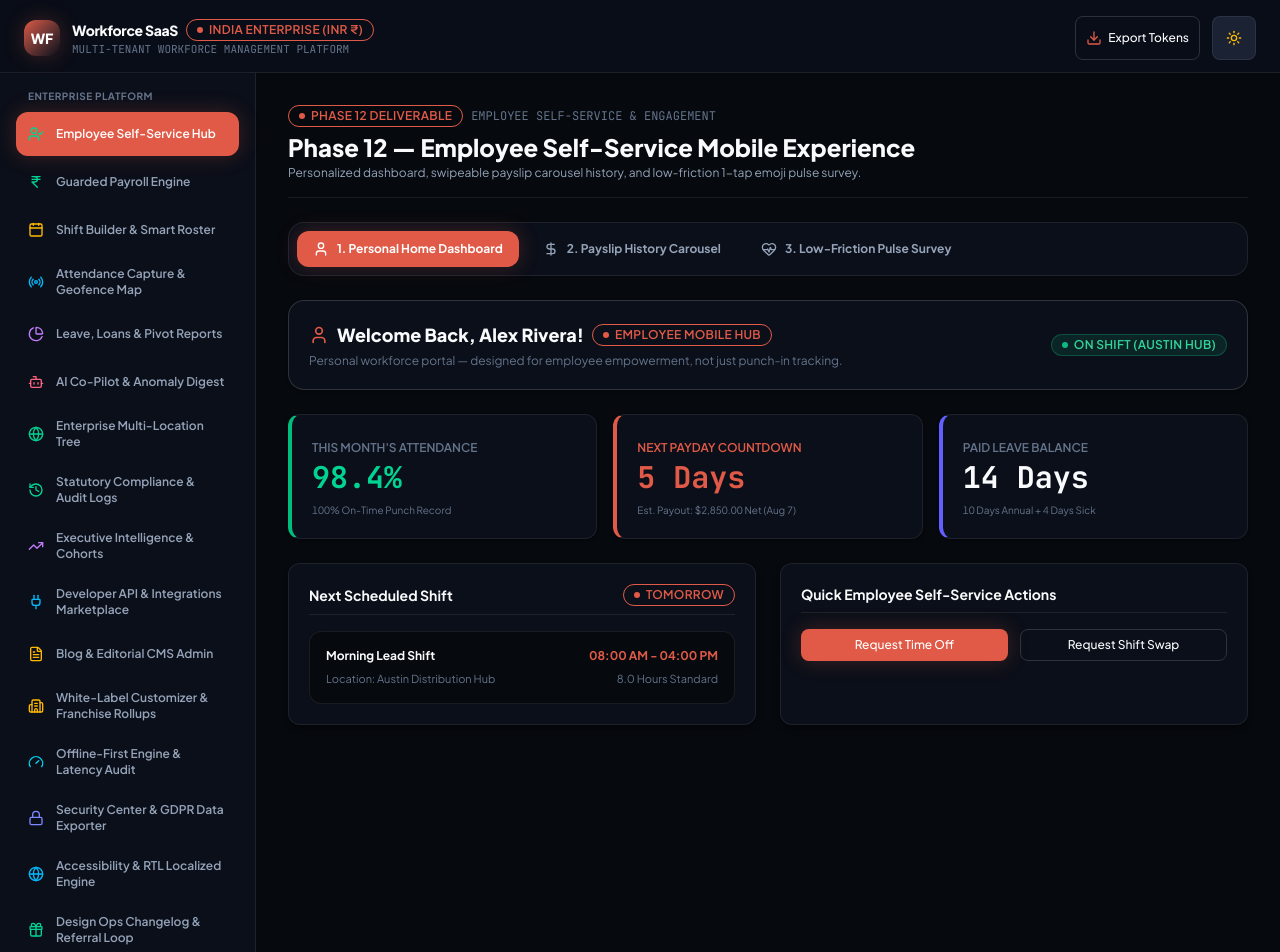
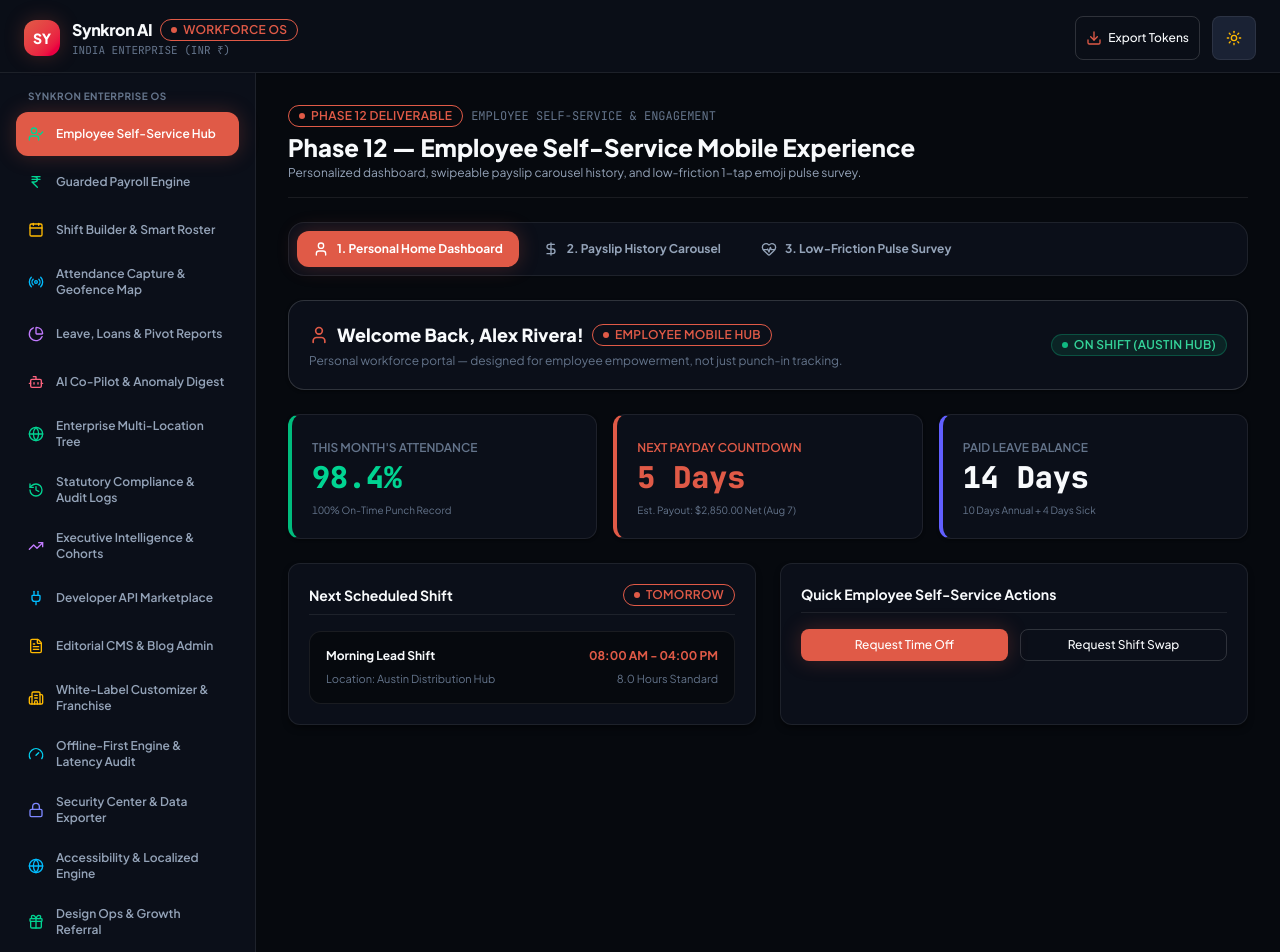
Before and after one commit to Mustkeem324/workforce-saas, a React (Vite) app: page / in a window 1280 px wide. Shown: the top 952 px of the page. Built offline with nearby package versions, Linux system fonts and the light colour scheme.

Commit message:
feat: rebrand application to Synkron AI (Next-Gen Workforce OS) and resolve mobile top & bottom navbar overlay

```diff
--- a/index.html
+++ b/index.html
@@ -2,15 +2,16 @@
 <html lang="en" class="dark">
   <head>
     <meta charset="UTF-8" />
-    <link rel="icon" type="image/svg+xml" href="/vite.svg" />
-    <meta name="viewport" content="width=device-width, initial-scale=1.0" />
-    <title>Workforce SaaS — Design System & Living Storybook (Phase 0)</title>
-    <!-- Google Fonts: Plus Jakarta Sans for UI, JetBrains Mono for Tabular Numerics -->
+    <link rel="icon" type="image/svg+xml" href="/favicon.svg" />
+    <meta name="viewport" content="width=device-width, initial-scale=1.0, maximum-scale=1.0, user-scalable=no, viewport-fit=cover" />
+    <title>Synkron AI — Next-Gen Workforce OS (India Enterprise)</title>
+    <meta name="description" content="AI-native workforce management, attendance capture, payroll engine, shift builder, and enterprise intelligence platform for multi-location enterprises in India." />
+    <!-- Google Fonts for Modern Typography -->
     <link rel="preconnect" href="https://fonts.googleapis.com">
     <link rel="preconnect" href="https://fonts.gstatic.com" crossorigin>
-    <link href="https://fonts.googleapis.com/css2?family=JetBrains+Mono:ital,wght@0,400;0,500;0,600;0,700;1,400&family=Plus+Jakarta+Sans:ital,wght@0,300;0,400;0,500;0,600;0,700;0,800;1,400;1,600&display=swap" rel="stylesheet">
+    <link href="https://fonts.googleapis.com/css2?family=JetBrains+Mono:wght@400;500;600;700;800&family=Plus+Jakarta+Sans:wght@400;500;600;700;800;900&display=swap" rel="stylesheet">
   </head>
-  <body class="bg-[var(--bg-canvas)] text-[var(--text-primary)] font-sans antialiased selection:bg-[var(--color-accent-warm)] selection:text-white min-h-screen">
+  <body>
     <div id="root"></div>
     <script type="module" src="/src/main.tsx"></script>
   </body>
--- a/src/App.tsx
+++ b/src/App.tsx
@@ -106,13 +106,13 @@ export const App: React.FC = () => {
     { id: 'phase8', label: 'Enterprise Multi-Location Tree', icon: <Globe className="w-4 h-4 text-emerald-400" /> },
     { id: 'phase10', label: 'Statutory Compliance & Audit Logs', icon: <History className="w-4 h-4 text-emerald-400" /> },
     { id: 'phase11', label: 'Executive Intelligence & Cohorts', icon: <TrendingUp className="w-4 h-4 text-purple-400" /> },
-    { id: 'phase9', label: 'Developer API & Integrations Marketplace', icon: <Plug className="w-4 h-4 text-sky-400" /> },
-    { id: 'blog', label: 'Blog & Editorial CMS Admin', icon: <FileText className="w-4 h-4 text-amber-400" /> },
-    { id: 'phase14', label: 'White-Label Customizer & Franchise Rollups', icon: <Building2 className="w-4 h-4 text-amber-400" /> },
+    { id: 'phase9', label: 'Developer API Marketplace', icon: <Plug className="w-4 h-4 text-sky-400" /> },
+    { id: 'blog', label: 'Editorial CMS & Blog Admin', icon: <FileText className="w-4 h-4 text-amber-400" /> },
+    { id: 'phase14', label: 'White-Label Customizer & Franchise', icon: <Building2 className="w-4 h-4 text-amber-400" /> },
     { id: 'phase13', label: 'Offline-First Engine & Latency Audit', icon: <Gauge className="w-4 h-4 text-cyan-400" /> },
-    { id: 'phase16', label: 'Security Center & GDPR Data Exporter', icon: <Lock className="w-4 h-4 text-indigo-400" /> },
-    { id: 'phase15', label: 'Accessibility & RTL Localized Engine', icon: <Globe className="w-4 h-4 text-sky-400" /> },
-    { id: 'phase17', label: 'Design Ops Changelog & Referral Loop', icon: <Gift className="w-4 h-4 text-emerald-400" /> },
+    { id: 'phase16', label: 'Security Center & Data Exporter', icon: <Lock className="w-4 h-4 text-indigo-400" /> },
+    { id: 'phase15', label: 'Accessibility & Localized Engine', icon: <Globe className="w-4 h-4 text-sky-400" /> },
+    { id: 'phase17', label: 'Design Ops & Growth Referral', icon: <Gift className="w-4 h-4 text-emerald-400" /> },
     { id: 'phase7', label: 'Product Overview & Marketing Site', icon: <Rocket className="w-4 h-4 text-orange-400" /> },
     { id: 'phase1', label: 'Admin Shell & Command Palette (Cmd+K)', icon: <Command className="w-4 h-4 text-cyan-400" /> },
     { id: 'overview', label: 'System Architecture Brief', icon: <LayoutDashboard className="w-4 h-4" /> },
@@ -125,27 +125,29 @@ export const App: React.FC = () => {
   ];
 
   return (
-    <div className="min-h-screen bg-[var(--bg-canvas)] text-[var(--text-primary)] transition-colors duration-250 flex flex-col pb-16 md:pb-0">
-      {/* Top Navigation Bar */}
-      <header className="sticky top-0 z-40 bg-[var(--bg-surface-raised)]/90 backdrop-blur-md border-b border-[var(--border-subtle)] px-4 md:px-6 py-3 flex items-center justify-between shadow-xs pt-safe">
+    <div className="min-h-screen bg-[var(--bg-canvas)] text-[var(--text-primary)] transition-colors duration-250 flex flex-col pb-20 md:pb-0">
+      {/* Top Mobile & Desktop Navigation Bar */}
+      <header className="sticky top-0 z-40 bg-[var(--bg-surface-raised)]/95 backdrop-blur-md border-b border-[var(--border-subtle)] px-4 md:px-6 py-3 flex items-center justify-between shadow-xs pt-safe">
         <div className="flex items-center gap-3">
-          {/* Tablet Menu Toggle */}
+          {/* Mobile/Tablet Menu Toggle */}
           <button
             onClick={() => setIsTabletSidebarOpen(!isTabletSidebarOpen)}
-            className="hidden sm:flex md:hidden p-2 rounded-xl border border-[var(--border-subtle)] text-[var(--text-secondary)] min-touch"
+            className="md:hidden p-2 rounded-xl border border-[var(--border-subtle)] text-[var(--text-secondary)] hover:bg-[var(--bg-element-hover)] min-touch"
+            aria-label="Toggle Menu"
           >
-            {isTabletSidebarOpen ? <X className="w-5 h-5" /> : <Menu className="w-5 h-5" />}
+            {isTabletSidebarOpen ? <X className="w-5 h-5 text-[var(--accent-500)]" /> : <Menu className="w-5 h-5" />}
           </button>
 
-          <div className="w-9 h-9 rounded-xl bg-gradient-to-br from-[var(--accent-500)] to-[var(--ink-900)] text-white flex items-center justify-center font-black text-sm shadow-[var(--shadow-accent-glow)] shrink-0">
-            WF
+          {/* Synkron AI Logo Badge */}
+          <div className="w-9 h-9 rounded-xl bg-gradient-to-br from-[var(--accent-500)] to-rose-600 text-white flex items-center justify-center font-black text-sm shadow-[var(--shadow-accent-glow)] shrink-0">
+            SY
           </div>
           <div>
             <div className="flex items-center gap-2">
-              <h1 className="text-sm font-extrabold tracking-tight text-[var(--text-primary)]">Workforce SaaS</h1>
-              <Badge variant="accent">INDIA ENTERPRISE (INR ₹)</Badge>
+              <h1 className="text-base font-black tracking-tight text-[var(--text-primary)]">Synkron AI</h1>
+              <Badge variant="accent">WORKFORCE OS</Badge>
             </div>
-            <p className="text-[10px] md:text-[11px] text-[var(--text-tertiary)] font-mono">MULTI-TENANT WORKFORCE MANAGEMENT PLATFORM</p>
+            <p className="text-[10px] md:text-[11px] text-[var(--text-tertiary)] font-mono">INDIA ENTERPRISE (INR ₹)</p>
           </div>
         </div>
 
@@ -174,15 +176,23 @@ export const App: React.FC = () => {
 
       {/* Main Content Area */}
       <div className="flex-1 flex flex-col md:flex-row">
-        {/* Navigation Sidebar */}
+        {/* Responsive Drawer & Desktop Sidebar */}
         <aside className={`
-          ${isTabletSidebarOpen ? 'block' : 'hidden md:block'}
+          ${isTabletSidebarOpen ? 'block fixed inset-x-0 top-[61px] bottom-[64px] z-50 overflow-y-auto bg-[var(--bg-surface-raised)] border-b border-[var(--border-subtle)]' : 'hidden md:block'}
           w-full md:w-64 bg-[var(--bg-surface-raised)] border-r border-[var(--border-subtle)] p-4 flex flex-col justify-between shrink-0 z-30
         `}>
           <div className="space-y-1">
-            <span className="text-[10px] font-bold uppercase tracking-wider text-[var(--text-tertiary)] px-3 mb-2 block">
-              ENTERPRISE PLATFORM
-            </span>
+            <div className="flex items-center justify-between px-3 mb-2">
+              <span className="text-[10px] font-bold uppercase tracking-wider text-[var(--text-tertiary)]">
+                SYNKRON ENTERPRISE OS
+              </span>
+              {isTabletSidebarOpen && (
+                <button onClick={() => setIsTabletSidebarOpen(false)} className="md:hidden text-xs text-[var(--accent-500)] font-bold">
+                  Close Menu ✕
+                </button>
+              )}
+            </div>
+
             {navItems.map((item) => {
               const isActive = activeTab === item.id;
               return (
@@ -208,12 +218,12 @@ export const App: React.FC = () => {
             <div className="flex items-center justify-between font-mono text-[var(--accent-500)] font-bold">
               <span className="flex items-center gap-1">
                 <ShieldCheck className="w-3.5 h-3.5" />
-                SYSTEM OPERATIONAL
+                SYNKRON OS LIVE
               </span>
               <span>100%</span>
             </div>
             <p className="text-[var(--text-tertiary)] leading-tight">
-              Express SQLite Backend & INR Currency Active.
+              Express SQLite Backend & Mobile Navigation Active.
             </p>
           </div>
         </aside>
@@ -251,7 +261,7 @@ export const App: React.FC = () => {
       {/* Mobile Bottom Navigation Tab Bar (<640px) */}
       <MobileBottomTabBar
         activeTab={activeTab}
-        onNavigate={setActiveTab}
+        onNavigate={(tab) => { setActiveTab(tab); setIsTabletSidebarOpen(false); }}
         onOpenSearch={() => setIsSearchOpen(true)}
       />
 
```
